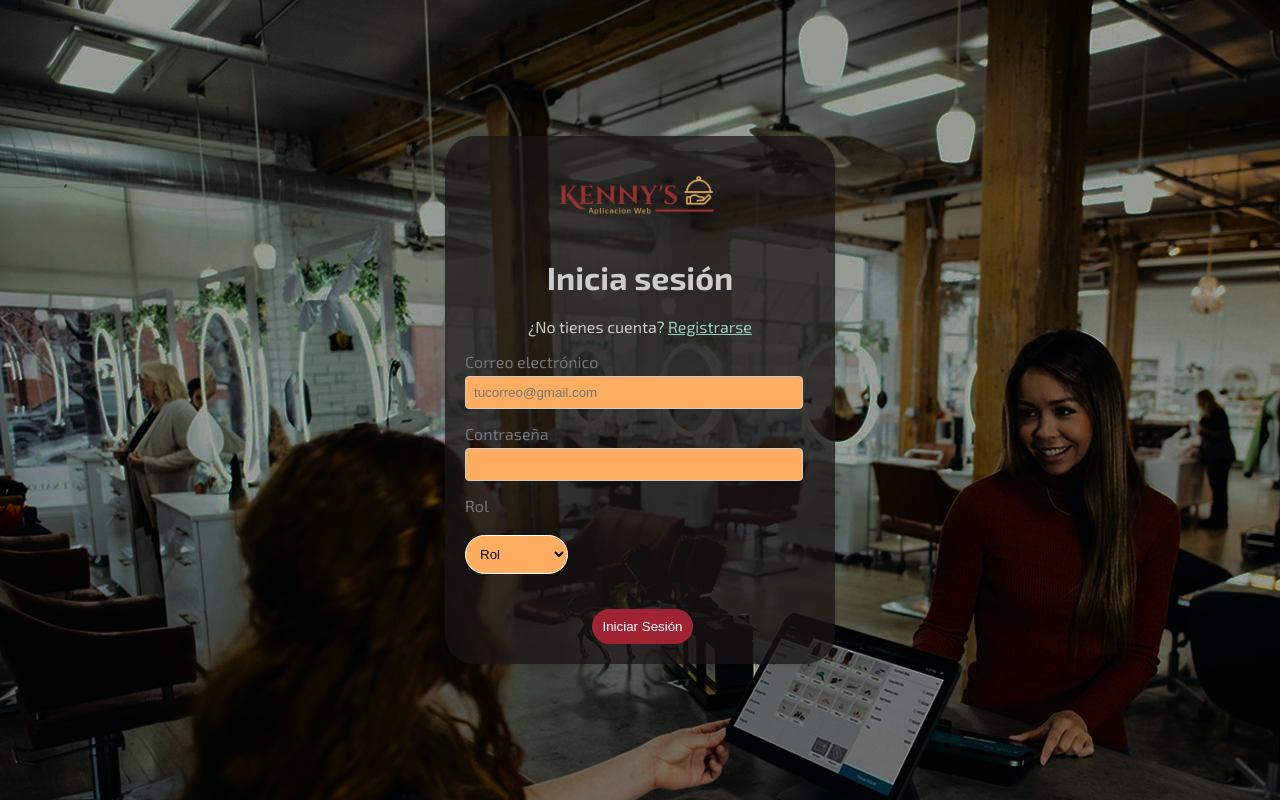
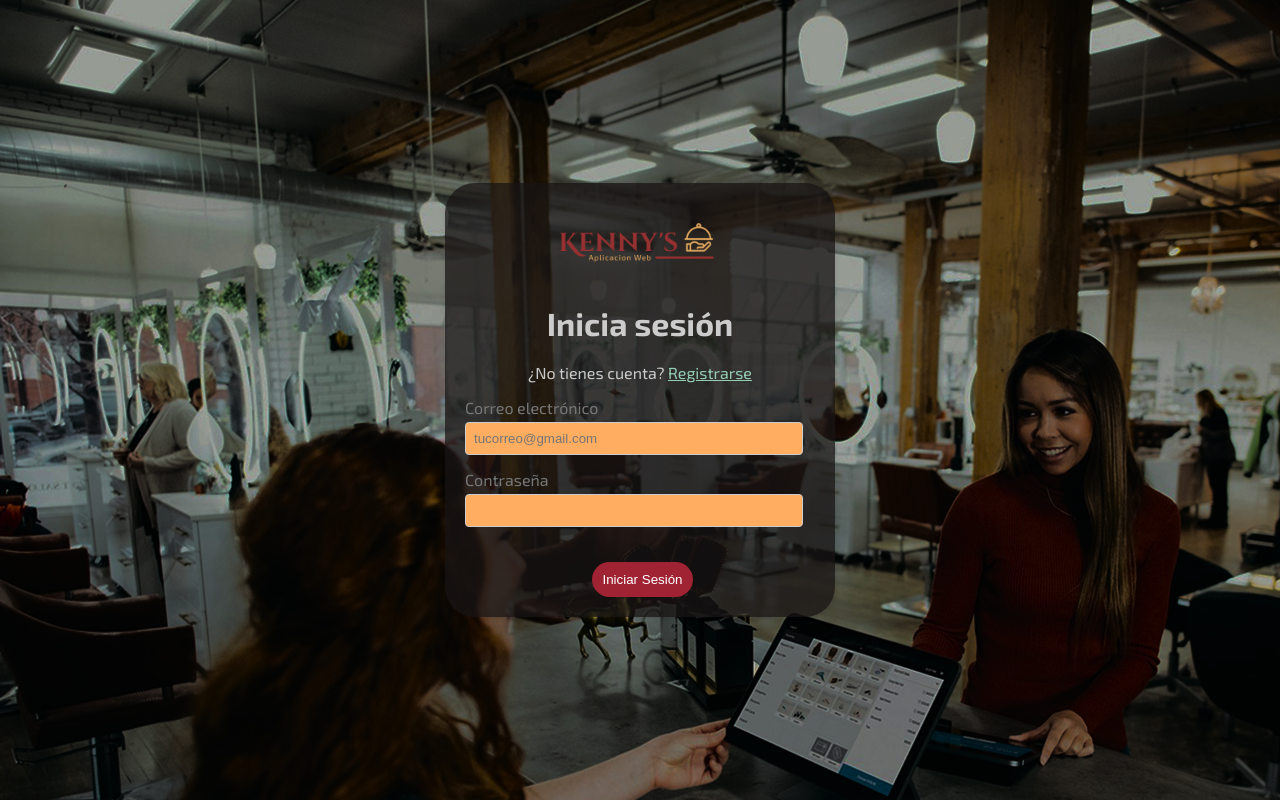
Before and after one commit to Jesuusx07/Nuestro-proyecto, a PHP site: page /login.html in a window 1280 px wide. Run offline with PHP 8.4, Linux system fonts and the light colour scheme; some web fonts are replaced.

Commit message:
Quite la opcion roles de login

```diff
--- a/proyecto/contacto.html
+++ b/proyecto/contacto.html
@@ -29,7 +29,7 @@
                 </div>
 
                 <div class="input-group">
-                    <label for="reg_user">Observciones o Comentarios</label>
+                    <label for="reg_user">Observaciones o Comentarios</label>
                     <input type="text" id="reg_user" placeholder="Deberian agregar esto:">
                 </div>
 
--- a/proyecto/css/registrarse.css
+++ b/proyecto/css/registrarse.css
@@ -3,7 +3,6 @@
         font-family: "Exo 2", serif;
             color: #ccc;
             background-color: #201E1E;
-
             display: flex;
             background: linear-gradient(to right, #201E1E,#201E1E, #A02334);
             justify-content: left;
@@ -46,7 +45,7 @@
             color: #ffffff;
         }
         .input-empleado {
-            margin-bottom: 15px; /* Espacio inferior para separar de otros elementos */
+            margin-bottom: 15px;
         }
 
         select{
@@ -133,6 +132,8 @@
             padding: 50px;
             justify-content: right;
 
+
+
         }
         .inc{
             color: #96CEB4;
--- a/proyecto/login.html
+++ b/proyecto/login.html
@@ -23,15 +23,6 @@
                 <div class="input-group">
                     <label for="login_password">Contraseña</label>
                     <input type="password" id="login_password">
-                </div>
-
-                <div class="input-group">
-                    <label for="login_rol">Rol</label>
-                    <select id="login_rol">
-                        <option value="">Rol</option>
-                        <option value="Empleado">Empleado</option>
-                        <option value="Admin">Admin</option>
-                    </select>
                 </div>
 
                 <button type="submit" class="boton-registro" id="login-submit">Iniciar Sesión</button>
```
Also changed, not shown: proyecto/css/contacto.css (+7 -4 lines).
